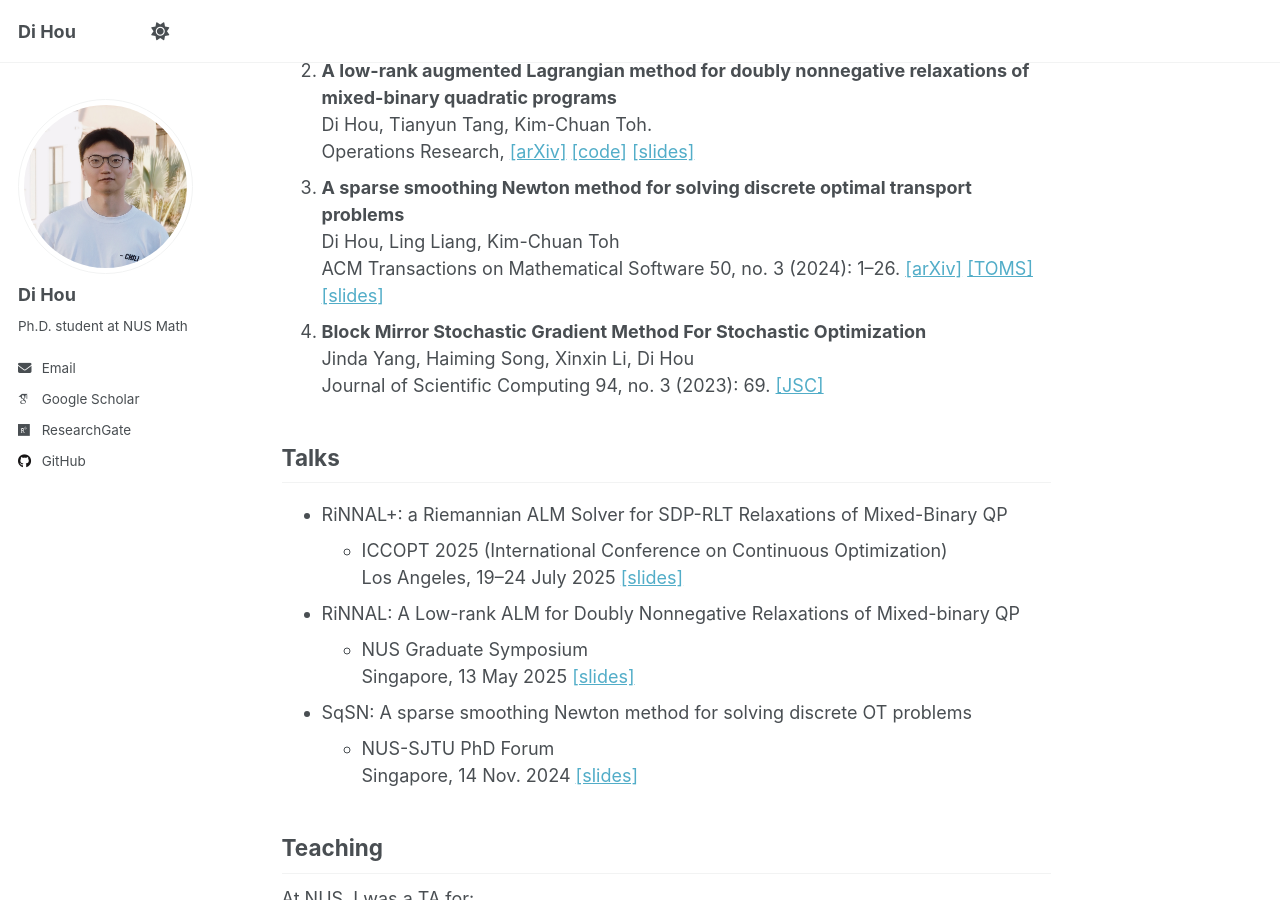
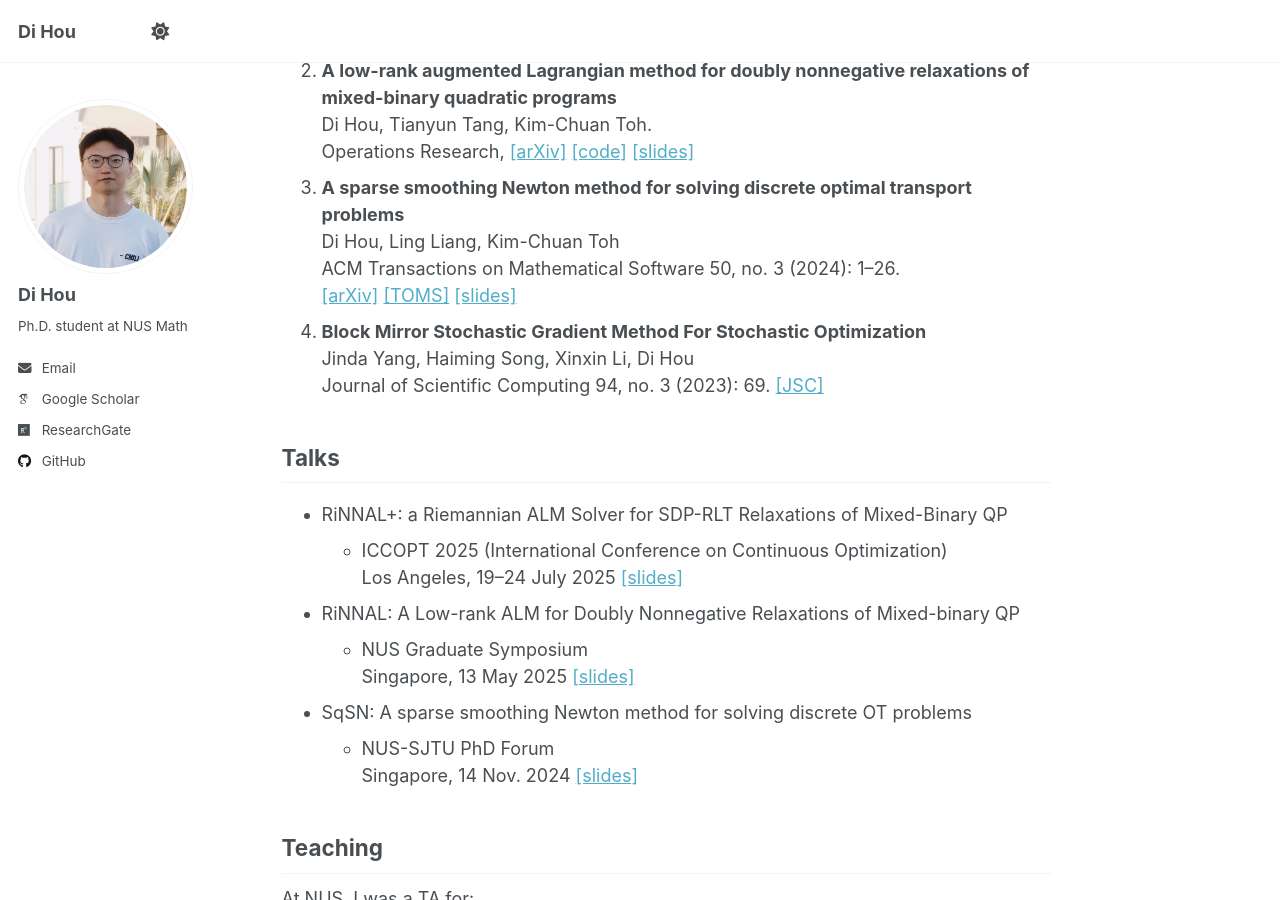
Before and after one commit to HouDiOpt/HouDiOpt.github.io, a Jekyll site: the page built from _pages/about.md, in a window 1280 px wide and 900 px high, scrolled down 647 px. Built offline with Jekyll 4.4.1, drawn with Linux system fonts in a browser that asks for light colours; some web fonts are replaced; a script that is not in the unit is left out.

```diff
--- a/_pages/about.md
+++ b/_pages/about.md
@@ -26,7 +26,7 @@ Publications
 1. **A sparse smoothing Newton method for solving discrete optimal transport problems**
 <br>Di Hou, Ling Liang, Kim-Chuan Toh
 <br>ACM Transactions on Mathematical Software 50, no. 3 (2024): 1–26.
-[[arXiv]](https://arxiv.org/abs/2311.06448) [[TOMS]](https://dl.acm.org/doi/full/10.1145/3688800) [[slides]](/files/SqSN_pre.pdf)
+<br>[[arXiv]](https://arxiv.org/abs/2311.06448) [[TOMS]](https://dl.acm.org/doi/full/10.1145/3688800) [[slides]](/files/SqSN_pre.pdf)
 1. **Block Mirror Stochastic Gradient Method For Stochastic Optimization**
 <br>Jinda Yang, Haiming Song, Xinxin Li, Di Hou
 <br>Journal of Scientific Computing 94, no. 3 (2023): 69.
```
